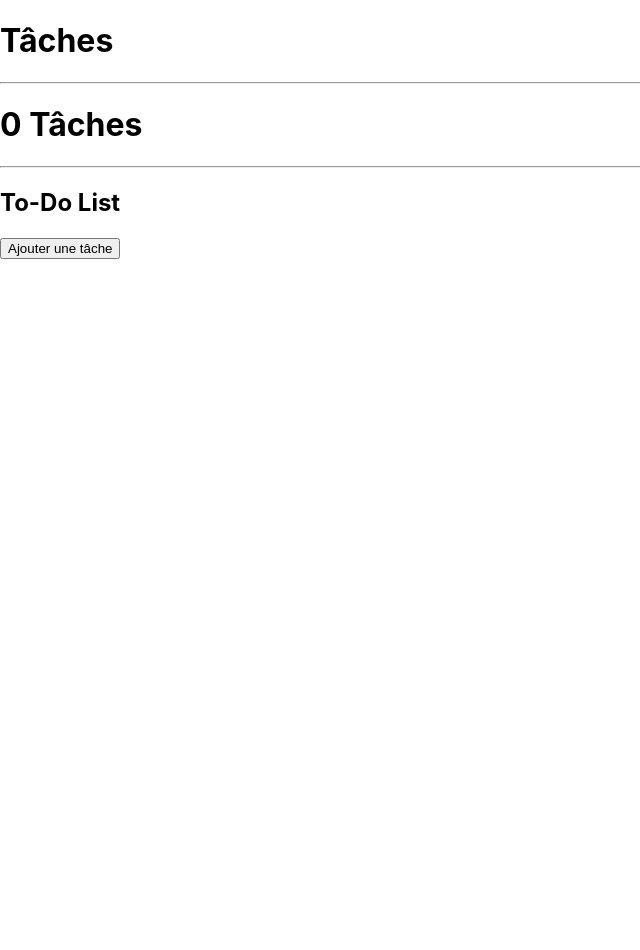
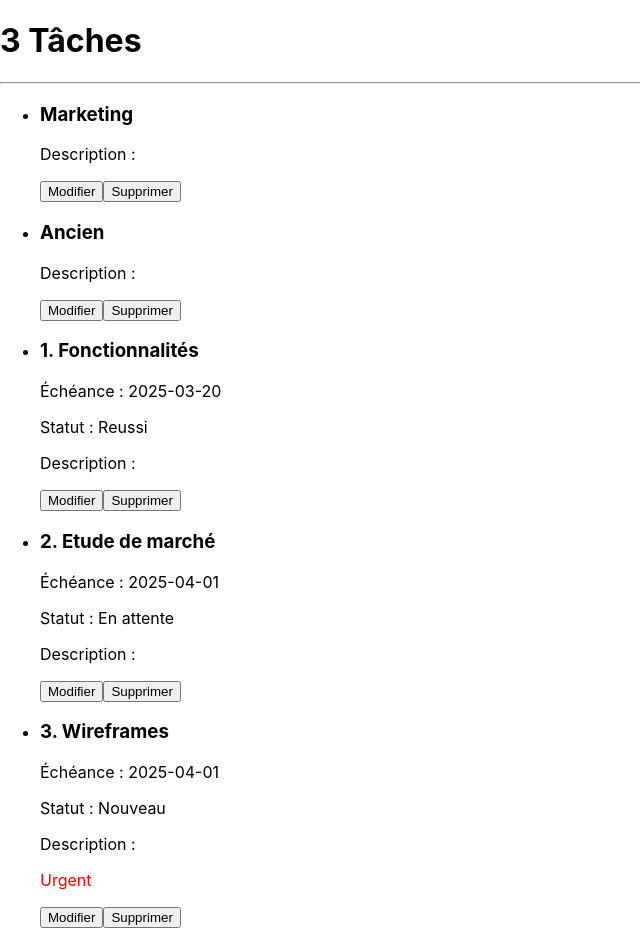
Before and after one commit to TAMINE-CYRIL/R4A.11---App-Web, a React (Create React App) app: page / in a window 1280 px wide. Shown: the top 950 px of the page, without its empty margins (0-640 px from the left). Before the commit the page ends 800 px from the top, so only its background shows below. Built offline with nearby package versions, Linux system fonts and the light colour scheme.

Commit message:
Ajout de la lecture d'un fichier JSON. Perfectionnement des formulaires d'ajout et de modification.

```diff
--- a/src/App.js
+++ b/src/App.js
@@ -1,10 +1,37 @@
-import React, { useState } from "react";
+import React, {useEffect, useState} from "react";
 import Header from "./components/Header/Header";
 import TodoForm from "./components/TodoForm/TodoForm";
 import TodoItem from "./components/TodoItem/TodoItem";
+import TodoFormCategory from "./components/TodoFormCategory/TodoFormCategory";
+import taches from "./taches.json";
+import TodoCategory from "./components/TodoCategory/TodoCategory";
 
 export default function App() {
     const [tasks, setTasks] = useState([]);
+    const [categories, setCategories] = useState([[]]);
+
+    useEffect(() => {
+        setTasks(taches.taches);
+    }, []);
+
+    useEffect(() => {
+            setCategories(taches.categories);
+        },
+        [])
+
+
+
+    const handleAddCategory = (newCategory) => {
+        setCategories([...categories, newCategory]);
+    };
+
+    const handleDeleteCategory = (categoryId) => {
+        setCategories(categories.filter((category) => category.id !== categoryId));
+    }
+
+    const handleEditCategory = (categoryId, newCategory) => {
+        setCategories(categories.filter((category) => category.id !== categoryId));
+    }
 
     const handleAddTask = (newTask) => {
         setTasks([...tasks, newTask]);
@@ -20,11 +47,16 @@ export default function App() {
         ));
     };
 
-    return (
-        <div>
+        return (
+            <div>
             <Header taskCount={tasks.length} />
-            <TodoForm onAddTask={handleAddTask} />
-            <TodoItem tasks={tasks} onDelete={handleDeleteTask} onEdit={handleEditTask} />
-        </div>
+                <TodoCategory categories={categories} onDelete={handleDeleteCategory} onEdit={handleEditCategory} />
+                <TodoItem tasks={tasks} onDelete={handleDeleteTask} onEdit={handleEditTask} />
+        <TodoForm onAddTask={handleAddTask} />
+        <TodoFormCategory onAddCategory={handleAddCategory} />
+
+
+            </div>
     );
+
 }
--- a/src/components/TodoCategory/TodoCategory.js
+++ b/src/components/TodoCategory/TodoCategory.js
@@ -1,13 +1,38 @@
-import React from "react";
+import React, {useState} from "react";
 
-export default function TodoCategory({ categories }) {
+export default function TodoCategory({ categories, onEdit, onDelete }) {
+    const [editCategoryId, setEditCategoryId] = useState(null);
+    const [editCategory, setEditCategory] = useState({});
+
+    const handleEditChange = (e) => {
+        setEditCategory({ ...editCategory, [e.target.name]: e.target.value });
+    };
+
+    const handleEditSave = () => {
+        onEdit(editCategoryId, editCategory);
+        setEditCategoryId(null);
+    };
+
     return (
         <ul>
             {categories.map((category) => (
-                <li key={category.id}>{category.text}</li>
-
+                <li key={category.id}>
+                    {editCategoryId === category.id ? (
+                        <>
+                            <input type="text" name="title" value={editCategory.title} onChange={handleEditChange} />
+                            <button onClick={handleEditSave}>Sauvegarder</button>
+                            <button onClick={() => setEditCategoryId(null)}>Annuler</button>
+                        </>
+                    ) : (
+                        <>
+                            <h3>{category.title}</h3>
+                            <p>Description : {category.description}</p>
+                            <button onClick={() => { setEditCategoryId(category.id); setEditCategory(category); }}>Modifier</button>
+                            <button onClick={() => onDelete(category.id)}>Supprimer</button>
+                        </>
+                    )}
+                </li>
             ))}
-
         </ul>
     );
 }
--- a/src/components/TodoForm/TodoForm.js
+++ b/src/components/TodoForm/TodoForm.js
@@ -11,8 +11,8 @@ const TodoForm = ({ onAddTask }) => {
 
     const handleAddTask = (e) => {
         e.preventDefault();
-        if (title.trim().length < 3) {
-            alert("Le titre de la tâche doit être d'au moins 3 caractères");
+        if (title.trim().length <= 3) {
+            alert("Le titre de la tâche doit être d'au moins 3 caractères.");
             return;
         }
 
--- a/src/components/TodoFormCategory/TodoFormCategory.js
+++ b/src/components/TodoFormCategory/TodoFormCategory.js
@@ -1,43 +1,59 @@
 import { useState } from "react";
 
-const TodoFormCategory = () => {
-    const [categories, setCategories] = useState([]);
-    const [newCategory, setNewCategory] = useState("");
+const TodoFormCategory = ({onAddCategory}) => {
+    const [title, setTitle] = useState("");
+    const [description, setDescription] = useState("");
+    const [color, setColor] = useState("");
+    const [actif, setActif] = useState("");
     const [showFormCategory , setShowFormCategory] = useState(false);
 
-    const handleAddTask = (e) => {
+    const handleAddCategory = (e) => {
         e.preventDefault();
-        if (newCategory.trim() === "") return;
+        if (title.trim().length <= 3) alert("Le titre de la catégorie doit être d'au moins 3 caractères.");
 
-        setCategories([...categories, { id: Date.now(), text: newCategory, completed: false }]);
-        setNewCategory("");
+
+        const newCategory = {
+            id : Date.now(),
+            title,
+            description,
+            color,
+            actif,
+        }
+
+        onAddCategory(newCategory);
+        setTitle("");
+        setDescription("");
+        setColor("");
+        setActif("");
         setShowFormCategory(false);
+
     };
 
     return (
         <div>
-            <h2>To-Do List</h2>
             <button onClick={() => setShowFormCategory(!showFormCategory )}>
                 {showFormCategory ? "Masquer le formulaire" : "Ajouter une catégorie"}
             </button>
 
             {showFormCategory && (
-                <form onSubmit={handleAddTask}>
+                <form onSubmit={handleAddCategory}>
                     <input
                         type="text"
                         placeholder="Ajouter une catégorie..."
-                        value={newCategory}
-                        onChange={(e) => setNewCategory(e.target.value)}
+                        value={title}
+                        onChange={(e) => setTitle(e.target.value)}
+                    />
+                    <input
+                        type="color"
+                        id="couleur"
+                        name="Couleur"
+                        value={color}
+                        onChange={(e) => setColor(e.target.value)}
                     />
                     <button type="submit">Valider</button>
                 </form>
             )}
 
-            <ul>
-                {categories.map((category) => (
-                    <li key={category.id}>{category.text}</li>
-                ))}
-            </ul>
         </div>
     );
 };
--- a/src/components/TodoItem/TodoItem.js
+++ b/src/components/TodoItem/TodoItem.js
@@ -2,7 +2,16 @@ import React, { useState } from "react";
 
 export default function TodoItem({ tasks, onDelete, onEdit }) {
     const [editTaskId, setEditTaskId] = useState(null);
-    const [editText, setEditText] = useState("");
+    const [editTask, setEditTask] = useState({});
+
+    const handleEditChange = (e) => {
+        setEditTask({ ...editTask, [e.target.name]: e.target.value });
+    };
+
+    const handleEditSave = () => {
+        onEdit(editTaskId, editTask);
+        setEditTaskId(null);
+    };
 
     return (
         <ul>
@@ -10,23 +19,26 @@ export default function TodoItem({ tasks, onDelete, onEdit }) {
                 <li key={task.id}>
                     {editTaskId === task.id ? (
                         <>
-                            <input
-                                type="text"
-                                value={editText}
-                                onChange={(e) => setEditText(e.target.value)}
-                            />
-                            <button onClick={() => onEdit(task.id, editText)}>Sauvegarder</button>
+                            <input type="text" name="title" value={editTask.title} onChange={handleEditChange} />
+                            <input type="date" name="date_echeance" value={editTask.date_echeance} onChange={handleEditChange} />
+                            <select name="etat" value={editTask.etat} onChange={handleEditChange}>
+                                <option value="Nouveau">Nouveau</option>
+                                <option value="En cours">En cours</option>
+                                <option value="Réussi">Réussi</option>
+                                <option value="En attente">En attente</option>
+                                <option value="Abandonné">Abandonné</option>
+                            </select>
+                            <button onClick={handleEditSave}>Sauvegarder</button>
                             <button onClick={() => setEditTaskId(null)}>Annuler</button>
                         </>
                     ) : (
                         <>
-                            {task.title}
-
-                            {task.status}
-
-                            {task.description}
-
-                            <button onClick={() => { setEditTaskId(task.id); setEditText(task.title); }}>Modifier</button>
+                            <h3>{task.title}</h3>
+                            <p>Échéance : {task.date_echeance}</p>
+                            <p>Statut : {task.etat}</p>
+                            <p>Description : {task.description}</p>
+                            {task.urgent && <p style={{ color: "red" }}>Urgent</p>}
+                            <button onClick={() => { setEditTaskId(task.id); setEditTask(task); }}>Modifier</button>
                             <button onClick={() => onDelete(task.id)}>Supprimer</button>
                         </>
                     )}
--- a/src/index.js
+++ b/src/index.js
@@ -3,12 +3,10 @@ import ReactDOM from 'react-dom/client';
 import './index.css';
 import App from './App';
 import reportWebVitals from './reportWebVitals';
-import Header from "./components/Header/Header";
 
 const root = ReactDOM.createRoot(document.getElementById('root'));
 root.render(
   <React.StrictMode>
-      <Header />
     <App />
   </React.StrictMode>
 );
--- /dev/null
+++ b/src/taches.json
@@ -0,0 +1,53 @@
+{
+  "taches": [
+    {
+      "id": 101,
+      "title": "1. Fonctionnalités",
+      "description": "",
+      "date_creation": "2025-01-01",
+      "date_echeance": "2025-03-20",
+      "etat": "Reussi",
+      "urgent": false
+    },
+    {
+      "id": 102,
+      "title": "2. Etude de marché",
+      "description": "",
+      "date_creation": "2025-01-01",
+      "date_echeance": "2025-04-01",
+      "etat": "En attente",
+      "urgent": false
+    },
+    {
+      "id": 103,
+      "title": "3. Wireframes",
+      "description": "",
+      "date_creation": "2025-01-01",
+      "date_echeance": "2025-04-01",
+      "etat": "Nouveau",
+      "urgent": true
+    }
+  ],
+  "categories": [
+    {
+      "id": 201,
+      "title": "Marketing",
+      "color": "orange",
+      "icon": "",
+      "actif": true
+    },
+    {
+      "id": 202,
+      "title": "Ancien",
+      "color": "blue",
+      "icon": "",
+      "actif": false
+    }
+  ],
+  "relations": [
+    {
+      "tache": 102,
+      "categorie": 201
+    }
+  ]
+}
```
Also changed, not shown: src/components/CategoryItem/CategoryItem.js (deleted, +0 -15 lines), src/components/Footer/Footer.js (deleted, +0 -54 lines).
